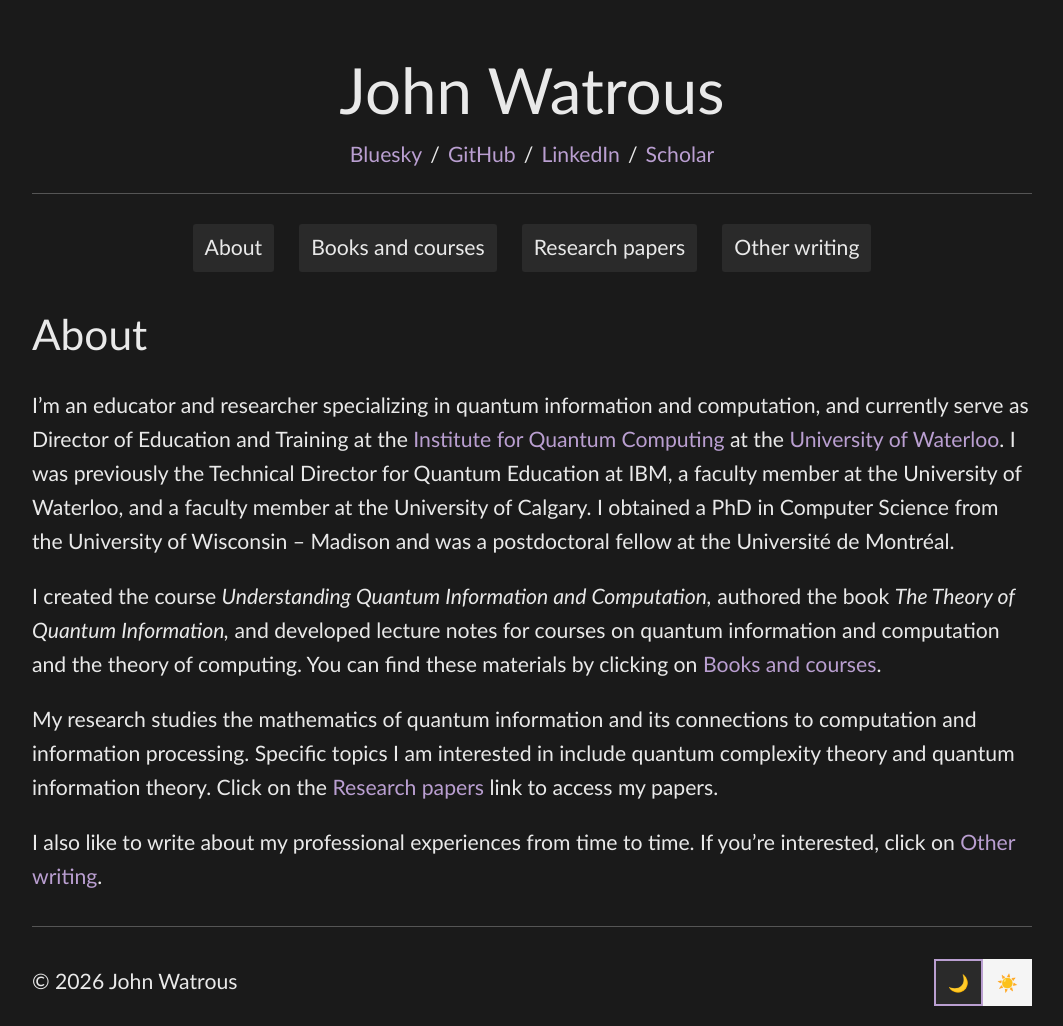
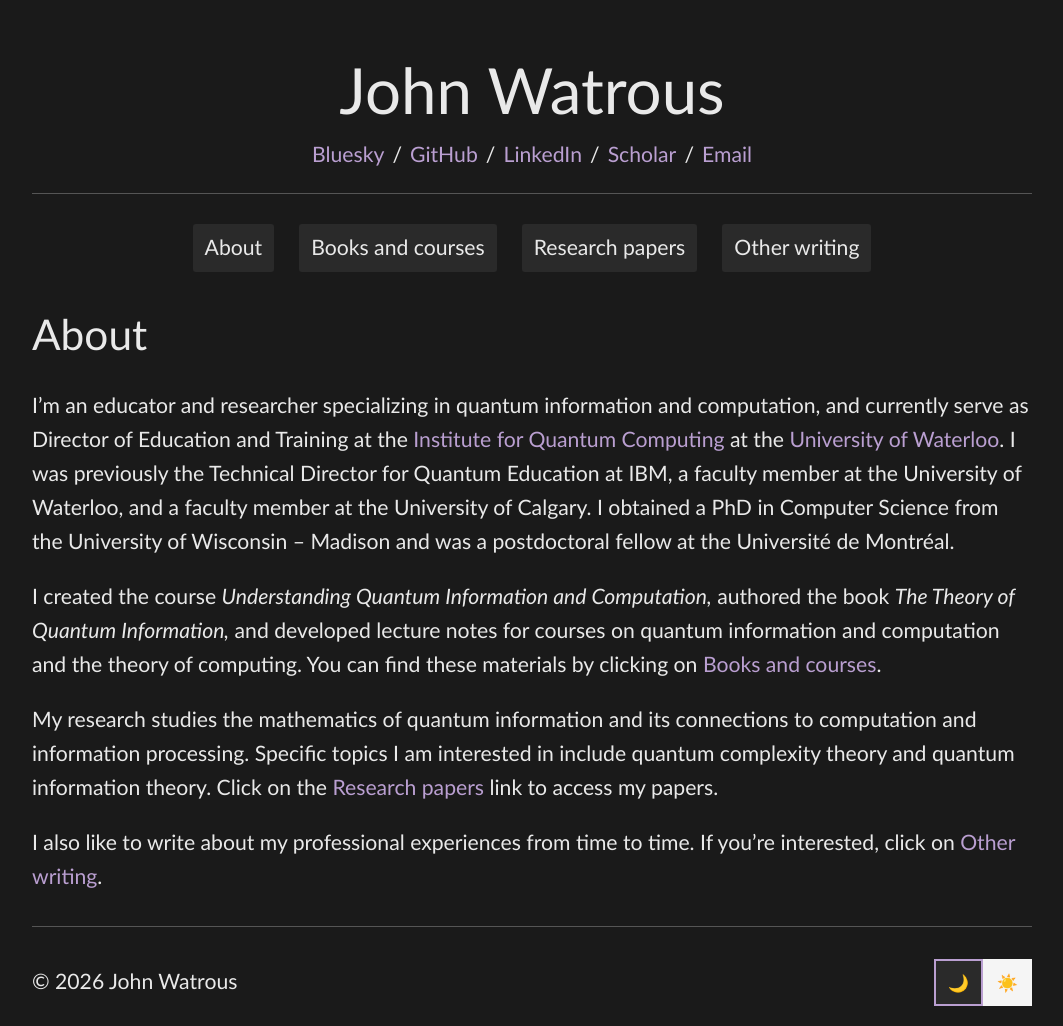
Before and after one commit to jhwatrous/jhwatrous.github.io, a Jekyll site: the page built from index.md, in a window 1280 px wide. Shown: the whole page, without its empty margins (108-1171 px from the left). Built offline with Jekyll 4.4.1, drawn with Linux system fonts in a browser that asks for light colours.

Commit message:
Added email address. Hope I don't regret it...

```diff
--- a/_layouts/default.html
+++ b/_layouts/default.html
@@ -18,6 +18,8 @@
           <a href="https://www.linkedin.com/in/john-watrous-2b6b70251">LinkedIn</a>
 	  /
           <a href="https://scholar.google.ca/citations?user=KpCmyMcAAAAJ">Scholar</a>
+	  /
+	  <a href="mailto:watrous@uwaterloo.ca">Email</a>
         </div>
         <hr class="header-separator">
 	<nav>
```
